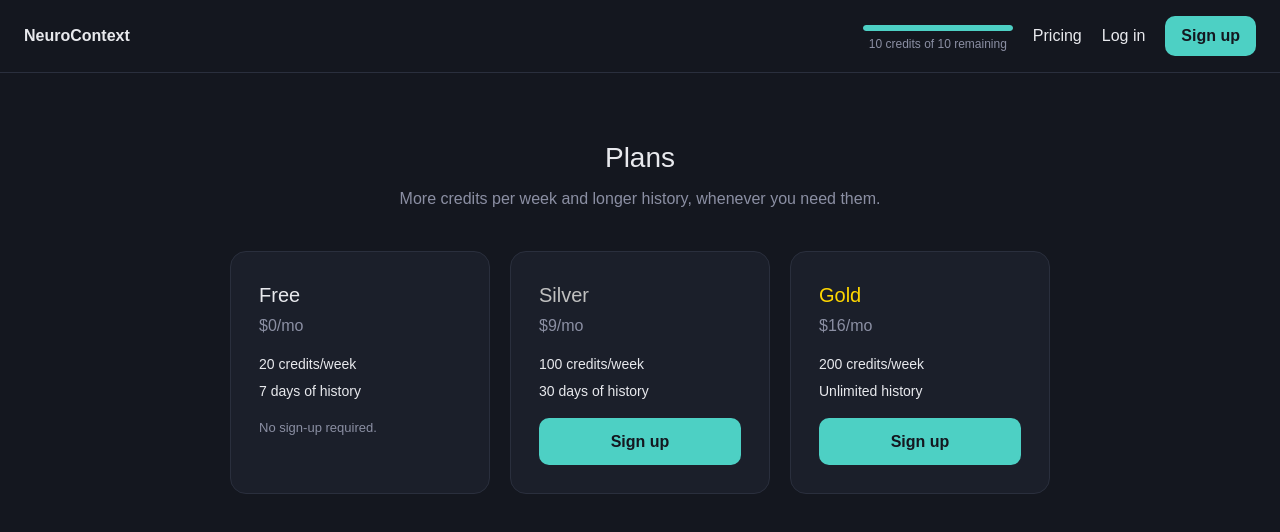
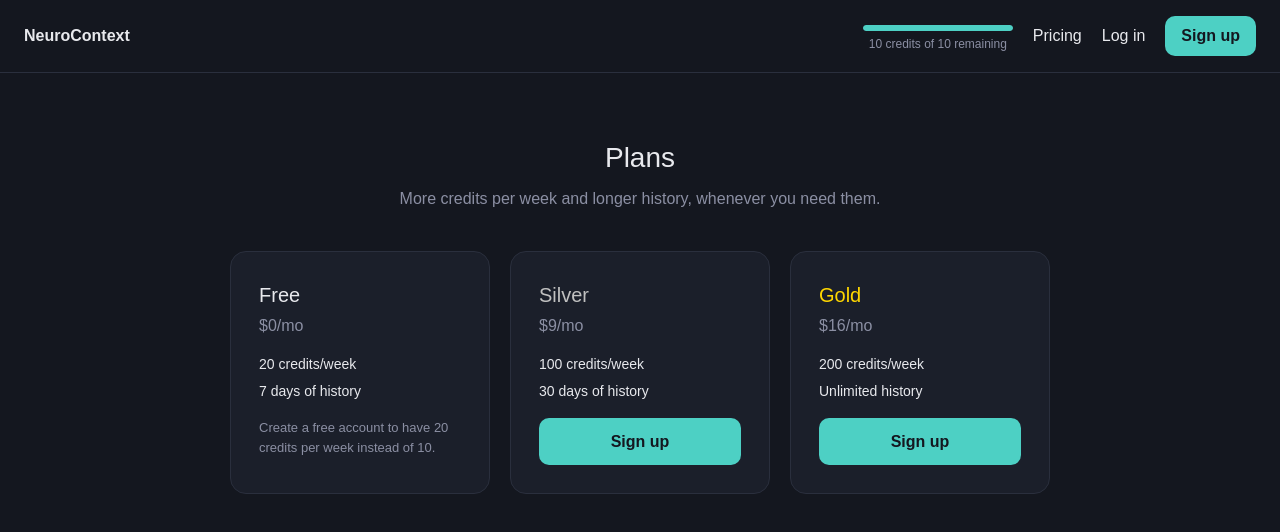
Before and after one commit to harry23yu/neurocontext, a Next.js app: page /pricing in a window 1280 px wide. Shown: the top 532 px of the page. Built offline with nearby package versions, Linux system fonts and the light colour scheme; no server answers; the database is empty.

Commit message:
Update the Free card message for logged-out users

```diff
--- a/app/pricing/PricingCards.tsx
+++ b/app/pricing/PricingCards.tsx
@@ -83,7 +83,7 @@
 
             {plan === "free" ? (
               <p style={{ color: "var(--color-muted)", fontSize: 13, margin: 0 }}>
-                {isSignedIn ? "Included with every account." : "No sign-up required."}
+                {isSignedIn ? "Included with every account." : "Create a free account to have 20 credits per week instead of 10."}
               </p>
             ) : isCurrent ? (
               <p style={{ color: "var(--color-accent)", fontSize: 13, margin: 0 }}>
```
